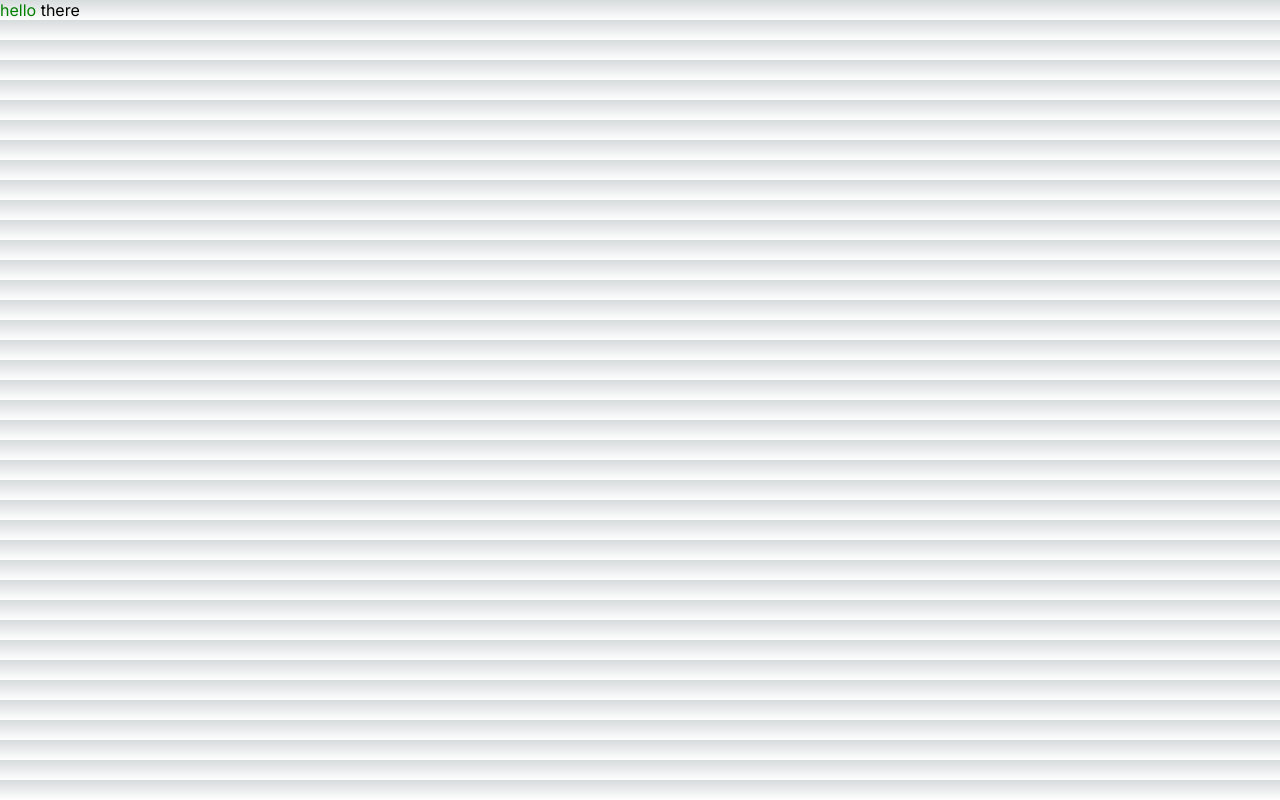
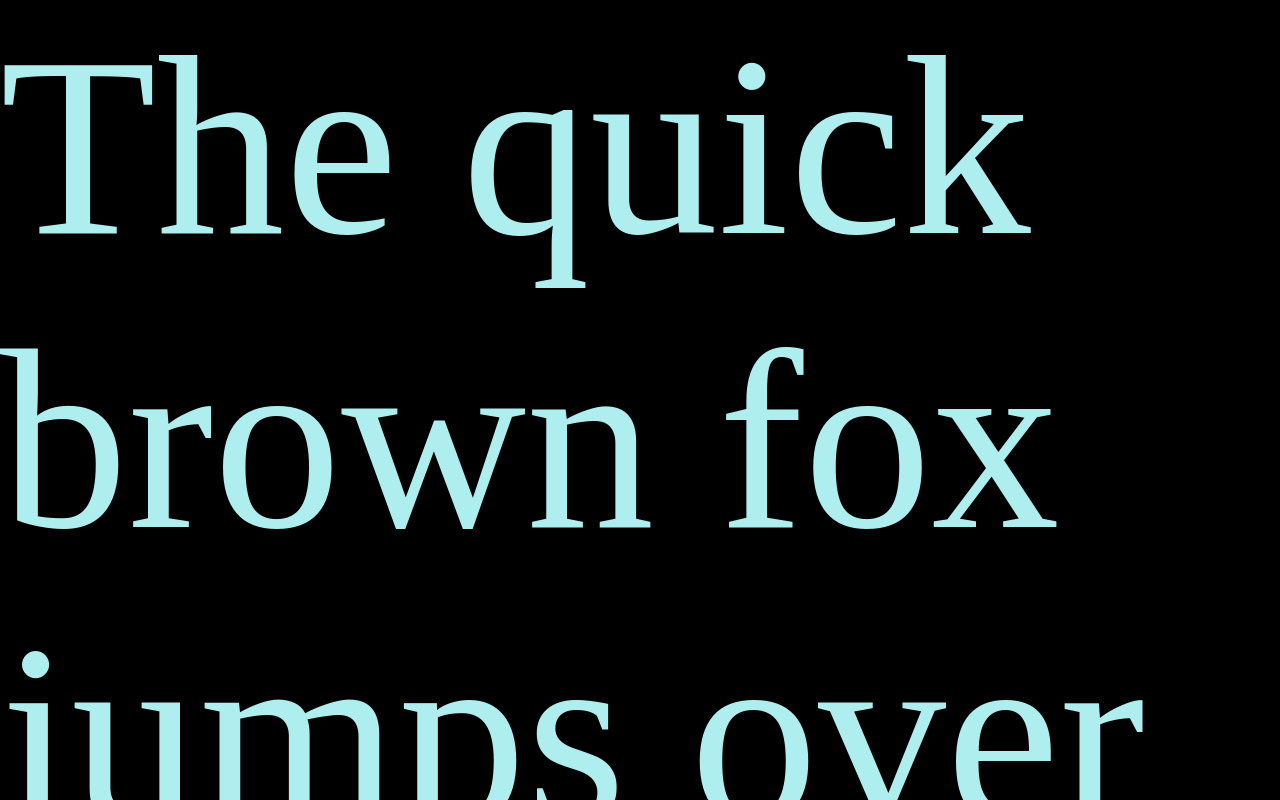
Before and after one commit to dominik-stumpf/resume-template, a Next.js app: page / in a window 1280 px wide. Shown: the top 800 px of the page. Built offline with nearby package versions, Linux system fonts and the light colour scheme.

Commit message:
separated global-styles

```diff
--- a/app/globals.css
+++ /dev/null
@@ -1,107 +0,0 @@
-:root {
-  --max-width: 1100px;
-  --border-radius: 12px;
-  --font-mono: ui-monospace, Menlo, Monaco, 'Cascadia Mono', 'Segoe UI Mono',
-    'Roboto Mono', 'Oxygen Mono', 'Ubuntu Monospace', 'Source Code Pro',
-    'Fira Mono', 'Droid Sans Mono', 'Courier New', monospace;
-
-  --foreground-rgb: 0, 0, 0;
-  --background-start-rgb: 214, 219, 220;
-  --background-end-rgb: 255, 255, 255;
-
-  --primary-glow: conic-gradient(
-    from 180deg at 50% 50%,
-    #16abff33 0deg,
-    #0885ff33 55deg,
-    #54d6ff33 120deg,
-    #0071ff33 160deg,
-    transparent 360deg
-  );
-  --secondary-glow: radial-gradient(
-    rgba(255, 255, 255, 1),
-    rgba(255, 255, 255, 0)
-  );
-
-  --tile-start-rgb: 239, 245, 249;
-  --tile-end-rgb: 228, 232, 233;
-  --tile-border: conic-gradient(
-    #00000080,
-    #00000040,
-    #00000030,
-    #00000020,
-    #00000010,
-    #00000010,
-    #00000080
-  );
-
-  --callout-rgb: 238, 240, 241;
-  --callout-border-rgb: 172, 175, 176;
-  --card-rgb: 180, 185, 188;
-  --card-border-rgb: 131, 134, 135;
-}
-
-@media (prefers-color-scheme: dark) {
-  :root {
-    --foreground-rgb: 255, 255, 255;
-    --background-start-rgb: 0, 0, 0;
-    --background-end-rgb: 0, 0, 0;
-
-    --primary-glow: radial-gradient(rgba(1, 65, 255, 0.4), rgba(1, 65, 255, 0));
-    --secondary-glow: linear-gradient(
-      to bottom right,
-      rgba(1, 65, 255, 0),
-      rgba(1, 65, 255, 0),
-      rgba(1, 65, 255, 0.3)
-    );
-
-    --tile-start-rgb: 2, 13, 46;
-    --tile-end-rgb: 2, 5, 19;
-    --tile-border: conic-gradient(
-      #ffffff80,
-      #ffffff40,
-      #ffffff30,
-      #ffffff20,
-      #ffffff10,
-      #ffffff10,
-      #ffffff80
-    );
-
-    --callout-rgb: 20, 20, 20;
-    --callout-border-rgb: 108, 108, 108;
-    --card-rgb: 100, 100, 100;
-    --card-border-rgb: 200, 200, 200;
-  }
-}
-
-* {
-  box-sizing: border-box;
-  padding: 0;
-  margin: 0;
-}
-
-html,
-body {
-  max-width: 100vw;
-  overflow-x: hidden;
-}
-
-body {
-  color: rgb(var(--foreground-rgb));
-  background: linear-gradient(
-      to bottom,
-      transparent,
-      rgb(var(--background-end-rgb))
-    )
-    rgb(var(--background-start-rgb));
-}
-
-a {
-  color: inherit;
-  text-decoration: none;
-}
-
-@media (prefers-color-scheme: dark) {
-  html {
-    color-scheme: dark;
-  }
-}
--- a/app/layout.tsx
+++ b/app/layout.tsx
@@ -1,12 +1,11 @@
-import './globals.css';
 import type { Metadata } from 'next';
-import { Inter } from 'next/font/google';
+import { Fraunces, Space_Grotesk } from 'next/font/google';
 
-const inter = Inter({ subsets: ['latin'] });
+// const inter = Inter({ subsets: ['latin'] });
 
 export const metadata: Metadata = {
-  title: 'Create Next App',
-  description: 'Generated by create next app',
+  title: 'resume-template',
+  description: 'Generate resumes with ease using this tool.',
 };
 
 export default function RootLayout({
@@ -16,7 +15,7 @@ export default function RootLayout({
 }) {
   return (
     <html lang='en'>
-      <body className={inter.className}>{children}</body>
+      <body>{children}</body>
     </html>
   );
 }
--- a/app/page.tsx
+++ b/app/page.tsx
@@ -1,16 +1,20 @@
 'use client';
 
+import { globalStyles } from './styles/global-styles';
+import { Global, css } from '@emotion/react';
 import styled from '@emotion/styled';
 
 const Box = styled.div({
-  color: 'green',
+  color: 'paleturquoise',
   display: 'inline-block',
+  fontSize: 256,
 });
 
 export default function Home() {
   return (
     <main>
-      <Box>hello</Box>&nbsp;there
+      <Global styles={globalStyles} />
+      <Box>The quick brown fox jumps over the lazy dog</Box>
     </main>
   );
 }
--- /dev/null
+++ b/app/styles/global-styles.ts
@@ -0,0 +1,17 @@
+import { css } from '@emotion/react';
+
+export const globalStyles = css({
+  '*': {
+    margin: 0,
+    padding: 0,
+    boxSizing: 'border-box',
+    textSizeAdjust: '100%',
+    textRendering: 'optimizeLegibility',
+    '-webkit-font-smoothing': 'antialiased',
+    fontFeatureSettings: '"rlig" 1,"calt" 0',
+  },
+  body: {
+    backgroundColor: 'black',
+    color: 'white',
+  },
+});
```
